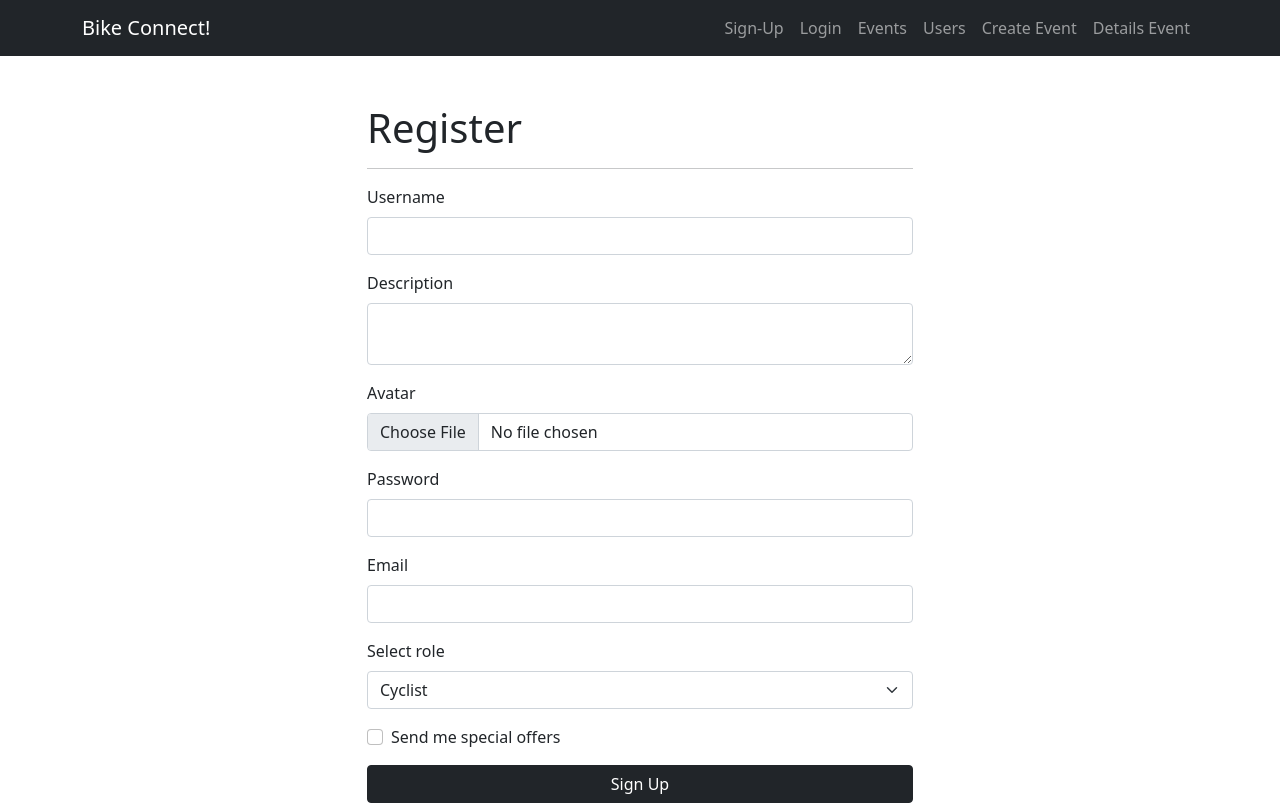
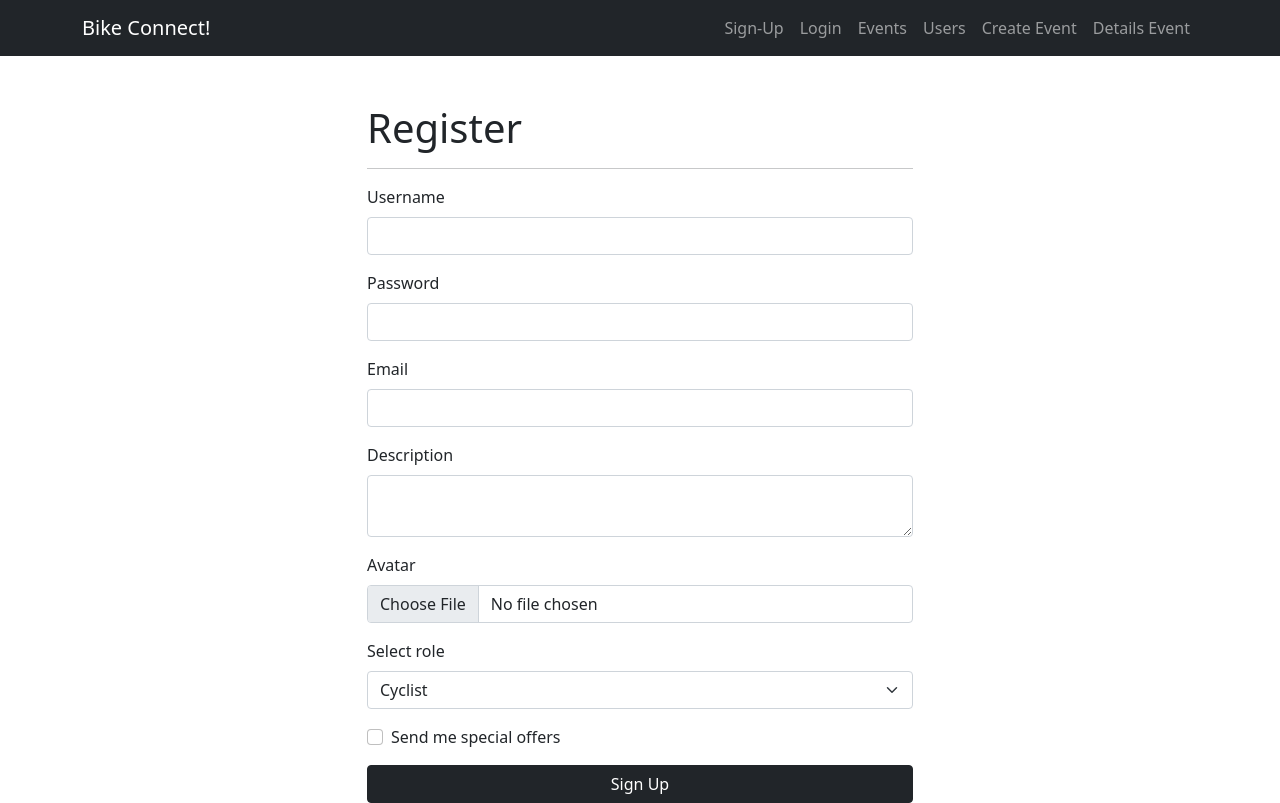
Before and after one commit to lontel/client, a React (Create React App) app: page /account/sign-up in a window 1280 px wide. Built offline with nearby package versions, Linux system fonts and the light colour scheme; no server answers.

Commit message:
adding user edit form

```diff
--- a/src/components/SignupForm/SignupForm.jsx
+++ b/src/components/SignupForm/SignupForm.jsx
@@ -72,6 +72,18 @@ const SignupForm = () => {
             </Form.Group>
 
 
+            <Form.Group className="mb-3" controlId="password">
+                <Form.Label>Password</Form.Label>
+                <Form.Control type="password" value={password} onChange={handleInputChange} name="password" />
+            </Form.Group>
+
+
+            <Form.Group className="mb-3" controlId="email">
+                <Form.Label>Email</Form.Label>
+                <Form.Control type="email" value={email} onChange={handleInputChange} name="email" />
+            </Form.Group>
+
+
             <Form.Group className="mb-3" controlId="bio">
                 <Form.Label>Description</Form.Label>
                 <Form.Control as="textarea" type="text" value={bio} onChange={handleInputChange} name="bio" />
@@ -81,18 +93,6 @@ const SignupForm = () => {
             <Form.Group className="mb-3" controlId="imageUrl">
                 <Form.Label>Avatar</Form.Label>
                 <Form.Control type="file" onChange={handleFileInput} name="profilePic" />
-            </Form.Group>
-
-
-            <Form.Group className="mb-3" controlId="password">
-                <Form.Label>Password</Form.Label>
-                <Form.Control type="password" value={password} onChange={handleInputChange} name="password" />
-            </Form.Group>
-
-
-            <Form.Group className="mb-3" controlId="email">
-                <Form.Label>Email</Form.Label>
-                <Form.Control type="email" value={email} onChange={handleInputChange} name="email" />
             </Form.Group>
 
 
--- a/src/components/Users/UserCard/UserCard.jsx
+++ b/src/components/Users/UserCard/UserCard.jsx
@@ -27,11 +27,11 @@ const UserCard = ({ username, role, profilePic, _id }) => {
                     <div className="d-grid">
                         <Button variant="dark" size="sm" as="div">Show details</Button>
                     </div>
-                    <Link to={`/account/delete/${_id}`}>
-                        <div className="d-grid">
-                            <Button onClick={handleDelete} variant="danger" size="sm" as="div">Delete</Button>
-                        </div>
-                    </Link>
+                </Link>
+                <Link to={`/account/delete/${_id}`}>
+                    <div className="d-grid">
+                        <Button onClick={handleDelete} variant="danger" size="sm" as="div">Delete</Button>
+                    </div>
                 </Link>
             </Card.Body>
         </Card >
--- /dev/null
+++ b/src/components/Users/UserEditForm/UserEditForm.jsx
@@ -0,0 +1,124 @@
+import { useState, useEffect } from "react"
+import { useParams, useNavigate } from "react-router-dom"
+import userService from "../../../services/user.services"
+import { Form, Button } from "react-bootstrap"
+// import uploadServices from '../../../services/upload.services'
+
+
+const UserEditForm = () => {
+
+    // const [isLoading, setIsLoading] = useState(false)
+
+    const [editData, setEditData] = useState({
+        username: '',
+        // password: '',
+        email: '',
+        bio: ''
+    })
+
+    useEffect(() => {
+        userService
+            .getOneUser(id)
+            .then(({ data })=>{
+                setEditData({
+                    username: data.username,
+                    password: data.password,
+                    email: data.email,
+                    bio: data.bio
+                })
+            })
+            .catch(err => console.log(err))
+    }, [])
+    const { id } = useParams()
+    const navigate = useNavigate()
+
+    // console.log(id, 'este es el id del usuario que se tiene que editar')
+
+    const handleInputChange = e => {
+        const { value, name } = e.target
+        setEditData({ ...editData, [name]: value })
+    }
+
+    const handleSubmit = e => {
+        e.preventDefault()
+
+        userService
+            .editUser(id)
+            .then(() => navigate('/users'))
+            .catch(err => console.log(err))
+    }
+
+    // const handleFileInput = e => {
+
+    //     setIsLoading(true)
+
+    //     const formData = new FormData()
+    //     formData.append('imageData', e.target.files[0])
+
+    //     uploadServices
+    //         .uploadimage(formData)
+    //         .then(({ data }) => {
+    //             setIsLoading(false)
+    //             setEditData({ ...editData, profilePic: data.cloudinary_url })
+    //         })
+    //         .catch(err => console.error(err))
+    // }
+
+    const { username, password, email, bio } = editData
+
+    return (
+        <Form onSubmit={handleSubmit} >
+
+            <Form.Group className="mb-3" controlId="username">
+                <Form.Label>Username</Form.Label>
+                <Form.Control type="text" value={username} onChange={handleInputChange} name="username" />
+            </Form.Group>
+
+
+            {/* <Form.Group className="mb-3" controlId="password">
+                <Form.Label>Password</Form.Label>
+                <Form.Control type="password" value={password} onChange={handleInputChange} name="password" />
+            </Form.Group> */}
+
+
+            <Form.Group className="mb-3" controlId="email">
+                <Form.Label>Email</Form.Label>
+                <Form.Control type="email" value={email} onChange={handleInputChange} name="email" />
+            </Form.Group>
+
+
+            <Form.Group className="mb-3" controlId="bio">
+                <Form.Label>Description</Form.Label>
+                <Form.Control as="textarea" type="text" value={bio} onChange={handleInputChange} name="bio" />
+            </Form.Group>
+
+
+            {/* <Form.Group className="mb-3" controlId="imageUrl">
+                <Form.Label>Avatar</Form.Label>
+                <Form.Control type="file" onChange={handleFileInput} name="profilePic" />
+            </Form.Group> */}
+
+
+            {/* <Form.Group className="mb-3">
+                <Form.Label>Select role</Form.Label>
+                <Form.Select onChange={handleInputChange} name="role">
+                    <option value={'CYCLIST'}>Cyclist</option>
+                    <option value={'SPONSOR'}>Sponsor</option>
+                </Form.Select>
+            </Form.Group> */}
+
+            {/* <Form.Group className="mb-3">
+                <Form.Check type="checkbox" label="Send me special offers" />
+            </Form.Group> */}
+
+
+            <div className="d-grid">
+                <Button variant="dark" type="submit">Edit user</Button>
+            </div>
+
+        </Form>
+
+    )
+}
+
+export default UserEditForm
--- a/src/pages/UsersPages/UserEdit/UserEdit.jsx
+++ b/src/pages/UsersPages/UserEdit/UserEdit.jsx
@@ -1,5 +1,5 @@
 import { Container, Row, Col } from 'react-bootstrap'
-import SignupForm from '../../../components/SignupForm/SignupForm'
+import UserEditForm from '../../../components/Users/UserEditForm/UserEditForm'
 
 const UserEdit = () => {
     return (
@@ -9,11 +9,11 @@ const UserEdit = () => {
 
                 <Col md={{ offset: 3, span: 6 }}>
 
-                    <h1>Edit</h1>
+                    <h1>Edit user</h1>
 
                     <hr />
 
-                    <SignupForm />
+                    <UserEditForm />
 
                 </Col>
             </Row>
--- a/src/services/user.services.js
+++ b/src/services/user.services.js
@@ -29,11 +29,11 @@ class UserService {
     }
 
     editUser(account_id) {
+        console.log('desde el servicio', account_id)
         return this.api.put(`/edit/${account_id}`)
     }
 
     deleteUser(account_id) {
-        console.log('desde el servicio', account_id)
         return this.api.delete(`/deleteAccount/${account_id}`)
     }
 
```
